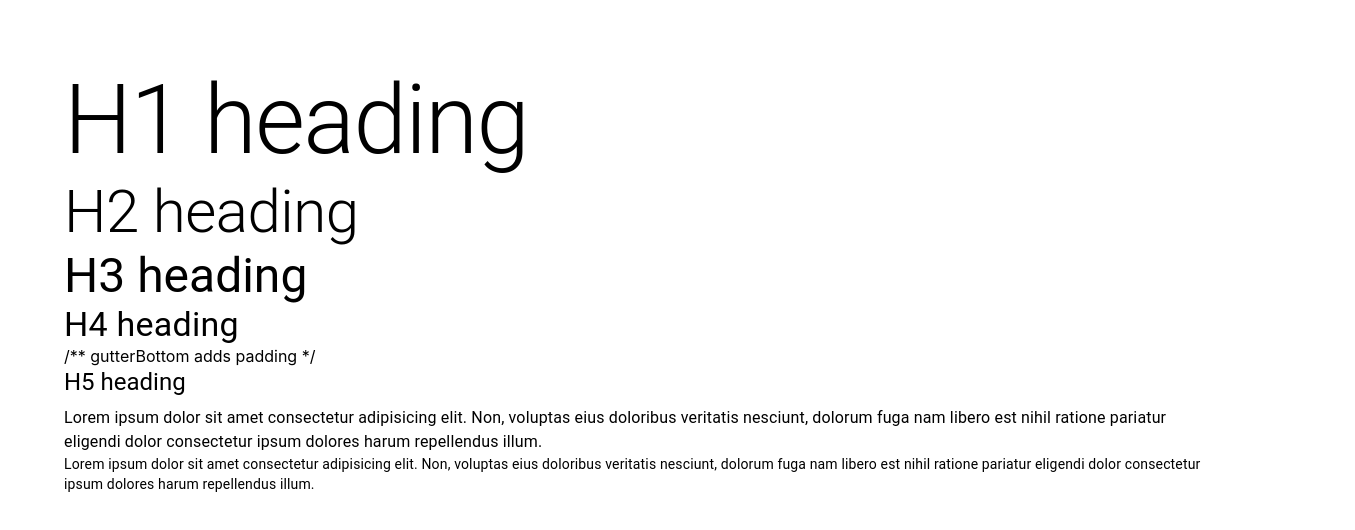
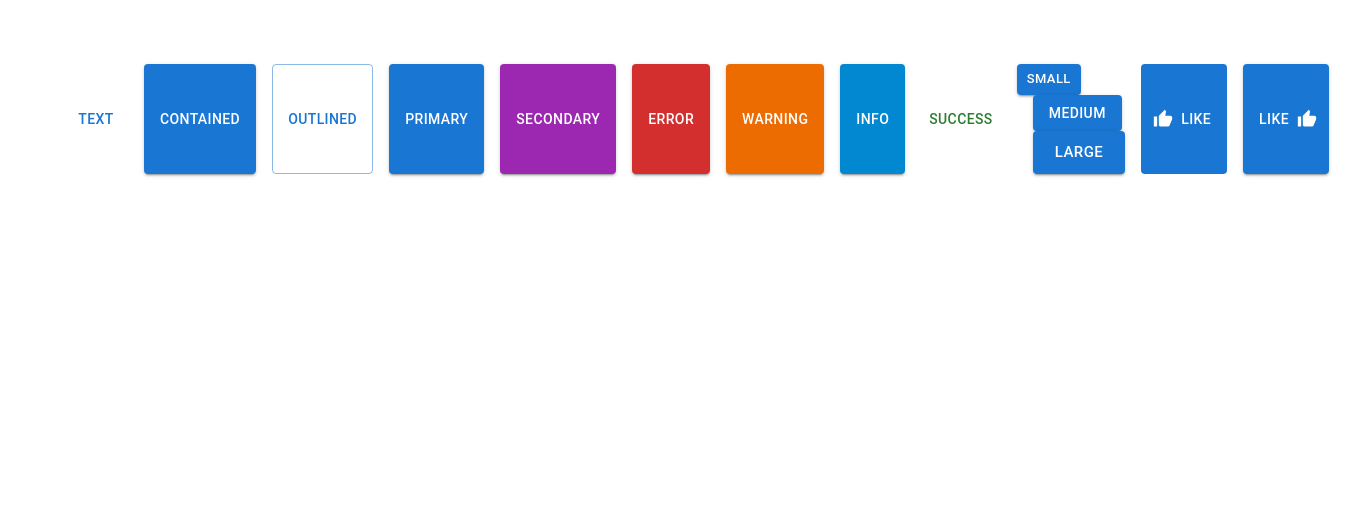
Before and after one commit to Nishit2011/react-material, a React (Create React App) app: page / in a window 1280 px wide. Shown: the top 530 px of the page, 1355 px wide, since content can reach past the window. Built offline with nearby package versions, Linux system fonts and the light colour scheme.

Commit message:
button styling

```diff
--- a/package.json
+++ b/package.json
@@ -5,6 +5,7 @@
   "dependencies": {
     "@emotion/react": "^11.10.6",
     "@emotion/styled": "^11.10.6",
+    "@mui/icons-material": "^5.11.11",
     "@mui/material": "^5.11.11",
     "@testing-library/jest-dom": "^5.16.5",
     "@testing-library/react": "^13.4.0",
--- a/src/App.tsx
+++ b/src/App.tsx
@@ -8,8 +8,8 @@
 function App() {
   return (
     <div className="App">
-      <MuiTypography />
-      {/* <MuiButton /> */}
+      {/* <MuiTypography /> */}
+      <MuiButton />
     </div>
   );
 }
--- a/src/components/MuiButton.tsx
+++ b/src/components/MuiButton.tsx
@@ -1,12 +1,40 @@
 import React from 'react'
-import { Button, Stack } from "@mui/material"
+import { Button, Stack, IconButton } from "@mui/material"
+import ThumbUpIcon from '@mui/icons-material/ThumbUp';
 
 const MuiButton = () => {
     return (
         <div>
-            <Button variant='text'>Text</Button>
-            <Button variant='contained'>Contained</Button>
-            <Button variant='outlined'>Outlined</Button>
+            <Stack spacing={2} direction='row' >
+                <Stack spacing={2} direction='row'>
+                    <Button variant='text' href="https://google.com">Text</Button>
+                    <Button variant='contained'>Contained</Button>
+                    <Button variant='outlined'>Outlined</Button>
+                </Stack>
+
+                <Stack spacing={2} direction='row'>
+                    <Button variant='contained' color='primary'>primary</Button>
+                    <Button variant='contained' color='secondary'>secondary</Button>
+                    <Button variant='contained' color='error'>error</Button>
+                    <Button variant='contained' color='warning'>warning</Button>
+                    <Button variant='contained' color='info'>info</Button>
+                    <Button variant='text' color='success'>success</Button>
+
+                </Stack>
+
+                <Stack display='block' spacing={2} direction='row' >
+                    <Button variant='contained' size='small' onClick={() => alert('clicked')}>Small</Button>
+                    <Button variant='contained' size='medium'>Medium</Button>
+                    <Button variant='contained' size='large'>Large</Button>
+                </Stack>
+
+                <Stack spacing={2} direction='row'>
+                    <Button variant='contained' startIcon={<ThumbUpIcon />} disableElevation>Like</Button>
+                    <Button variant='contained' endIcon={<ThumbUpIcon />} disableRipple>Like</Button>
+                    <IconButton aria-label='send' color='success' size='small'></IconButton>
+                </Stack>
+
+            </Stack>
         </div>
     )
 }
--- a/src/components/MuiTypography.tsx
+++ b/src/components/MuiTypography.tsx
@@ -8,7 +8,7 @@
             <Typography variant='h2'>H2 heading</Typography>
             <Typography variant='h3'>H3 heading</Typography>
             <Typography variant='h4' component='h1'>H4 heading</Typography>
-            /** gutterBottom adds padding */
+
             <Typography variant='h5' gutterBottom>H5 heading</Typography>
             <Typography variant='body1'>Lorem ipsum dolor sit amet consectetur adipisicing elit. Non, voluptas eius doloribus veritatis nesciunt, dolorum fuga nam libero est nihil ratione pariatur eligendi dolor consectetur ipsum dolores harum repellendus illum.</Typography>
             <Typography variant='body2'>Lorem ipsum dolor sit amet consectetur adipisicing elit. Non, voluptas eius doloribus veritatis nesciunt, dolorum fuga nam libero est nihil ratione pariatur eligendi dolor consectetur ipsum dolores harum repellendus illum.</Typography>
```
Also changed, not shown: 1 other file (tests, documents, lock files or other folders).
